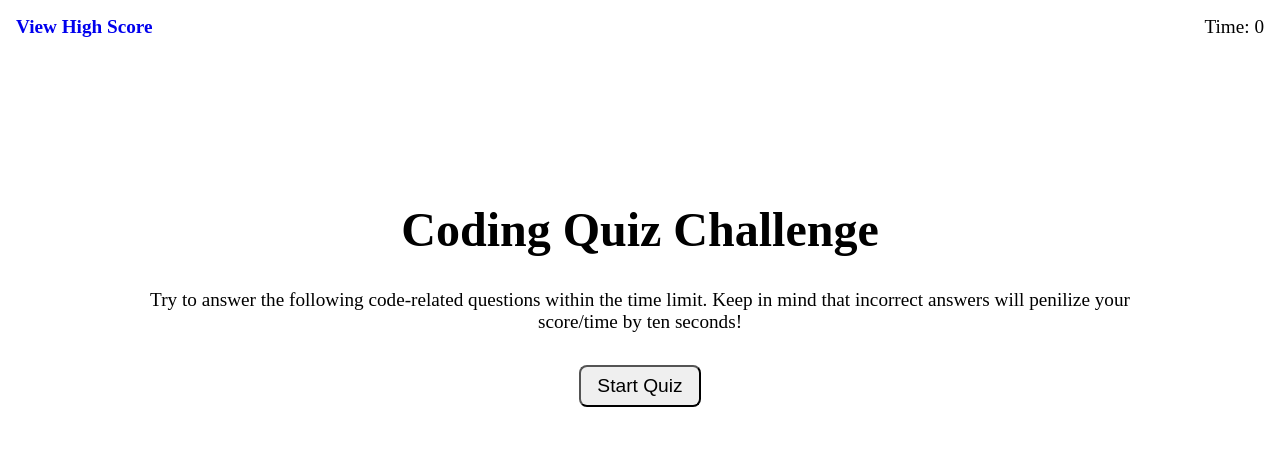
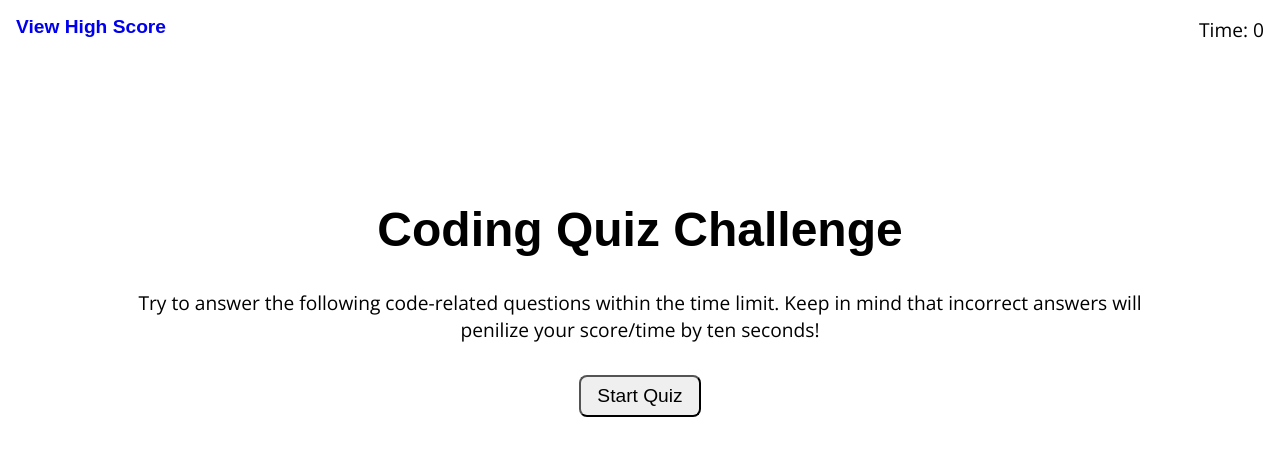
Before and after one commit to millerchase/javascript-fundamentals-quiz, a plain HTML site: page index.html in a window 1280 px wide. Drawn offline with nearby package versions, Linux system fonts and the light colour scheme.

Commit message:
update README

```diff
--- a/assets/css/style.css
+++ b/assets/css/style.css
@@ -6,6 +6,19 @@
     padding: 0;
     margin: 0;
     box-sizing: border-box;
+}
+
+body {
+  font-family: "Open Sans", sans-serif;
+}
+
+h1,
+h2,
+h3,
+h4,
+h5,
+h6 {
+  font-family: "Staaliches", sans-serif;
 }
 
 header {
--- a/index.html
+++ b/index.html
@@ -4,6 +4,9 @@
     <meta charset="UTF-8">
     <meta http-equiv="X-UA-Compatible" content="IE=edge">
     <meta name="viewport" content="width=device-width, initial-scale=1.0">
+    <link rel="preconnect" href="https://fonts.googleapis.com">
+    <link rel="preconnect" href="https://fonts.gstatic.com" crossorigin>
+    <link href="https://fonts.googleapis.com/css2?family=Open+Sans:wght@400;700&family=Staatliches&display=swap" rel="stylesheet">
     <link rel="stylesheet" href="./assets/css/style.css">
     <title>JavaScript Quiz</title>
 </head>
```
Also changed, not shown: 1 other file.
